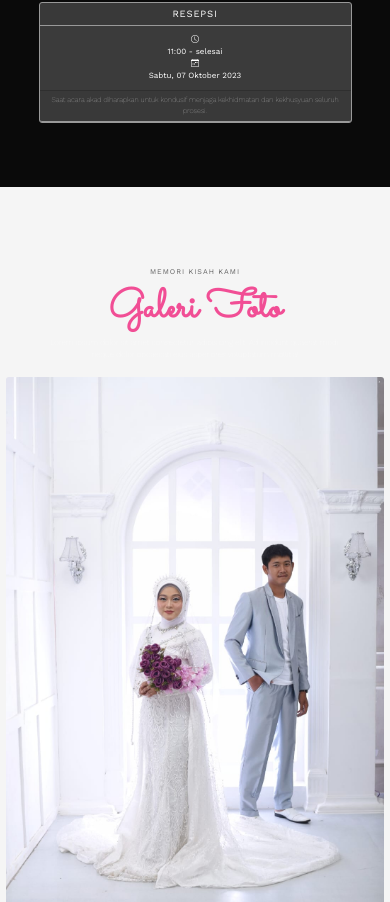
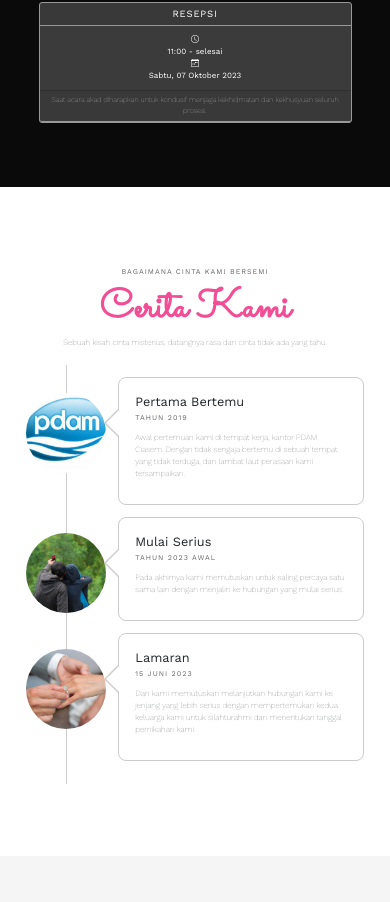
Before and after one commit to Zamie27/Thewedding-3, a plain HTML site: page index.html in a window 390 px wide. Shown: the part 2362-3264 px from the top of the page. Drawn offline with nearby package versions, Linux system fonts and the light colour scheme; some packages are replaced by stand-ins of ours; a script that the page names is missing.

Commit message:
update final story

```diff
--- a/index.html
+++ b/index.html
@@ -90,6 +90,7 @@
               <div class="navbar-nav ms-auto">
                 <a class="nav-link" href="#home">Home</a>
                 <a class="nav-link" href="#info">Info</a>
+                <a class="nav-link" href="#story">Story</a>
                 <a class="nav-link" href="#gallery">Gallery</a>
                 <a class="nav-link" href="#rsvp">RSVP</a>
               </div>
@@ -234,6 +235,85 @@
                   dan kekhusyuan seluruh prosesi.
                 </div>
               </div>
+            </div>
+          </div>
+        </div>
+      </section>
+
+      <section id="story" class="story">
+        <div class="container">
+          <div class="row justify-content-center">
+            <div class="col-md-8 col-10 text-center">
+              <span>Bagaimana Cinta Kami Bersemi</span>
+              <h2>Cerita Kami</h2>
+              <p>
+                Sebuah kisah cinta misterius, datangnya rasa dan cinta tidak ada
+                yang tahu.
+              </p>
+            </div>
+          </div>
+
+          <div class="row">
+            <div class="col">
+              <ul class="timeline">
+                <li>
+                  <div
+                    class="timeline-image"
+                    style="background-image: url(img/story/story-1.jpg)"
+                  ></div>
+                  <div class="timeline-panel">
+                    <div class="timeline-heading">
+                      <h3>Pertama Bertemu</h3>
+                      <span>Tahun 2019</span>
+                    </div>
+                    <div class="timelie-body">
+                      <p>
+                        Awal pertemuan kami di tempat kerja, kantor PDAM Ciasem.
+                        Dengan tidak sengaja bertemu di sebuah tempat yang tidak
+                        terduga, dan lambat laut perasaan kami tersampaikan.
+                      </p>
+                    </div>
+                  </div>
+                </li>
+                <li class="timeline-inverted">
+                  <div
+                    class="timeline-image"
+                    style="background-image: url(img/story/story-2.jpeg)"
+                  ></div>
+                  <div class="timeline-panel">
+                    <div class="timeline-heading">
+                      <h3>Mulai Serius</h3>
+                      <span>Tahun 2023 awal</span>
+                    </div>
+                    <div class="timelie-body">
+                      <p>
+                        Pada akhirnya kami memutuskan untuk saling percaya satu
+                        sama lain dengan menjalin ke hubungan yang mulai serius.
+                      </p>
+                    </div>
+                  </div>
+                </li>
+                <li>
+                  <div
+                    class="timeline-image"
+                    style="background-image: url(img/story/story-3.jpeg)"
+                  ></div>
+                  <div class="timeline-panel">
+                    <div class="timeline-heading">
+                      <h3>Lamaran</h3>
+                      <span>15 Juni 2023</span>
+                    </div>
+                    <div class="timelie-body">
+                      <p>
+                        Dan kami memutuskan melanjutkan hubungan kami ke jenjang
+                        yang lebih serius dengan mempertemukan kedua keluarga
+                        kami untuk silahturahmi dan menentukan tanggal
+                        pernikahan kami.
+                      </p>
+                    </div>
+                  </div>
+                </li>
+              </ul>
             </div>
           </div>
         </div>
@@ -426,7 +506,7 @@
 
       <div id="audio-container">
         <audio id="bgm" autoplay loop>
-          <source src="audio/sound.mp3" type="audio/mp3" />
+          <source src="audio/bgm.mp3" type="audio/mp3" />
         </audio>
 
         <div class="audio-icon-wrapper" style="display: none">
--- a/script.js
+++ b/script.js
@@ -65,7 +65,7 @@ function enableScroll() {
 
 // <!-- bgm audio -->
 function playAudio() {
-  bgm.volume = 0.5;
+  bgm.volume = 0.4;
   audioIconWrapper.style.display = "flex";
   bgm.play();
   isPlaying = true;
```
Also changed, not shown: asd.html (added, +90 -0 lines), img/story/story-1.jpg (added), img/story/story-2.jpeg (added), img/story/story-3.jpeg (added), 1 other file.
